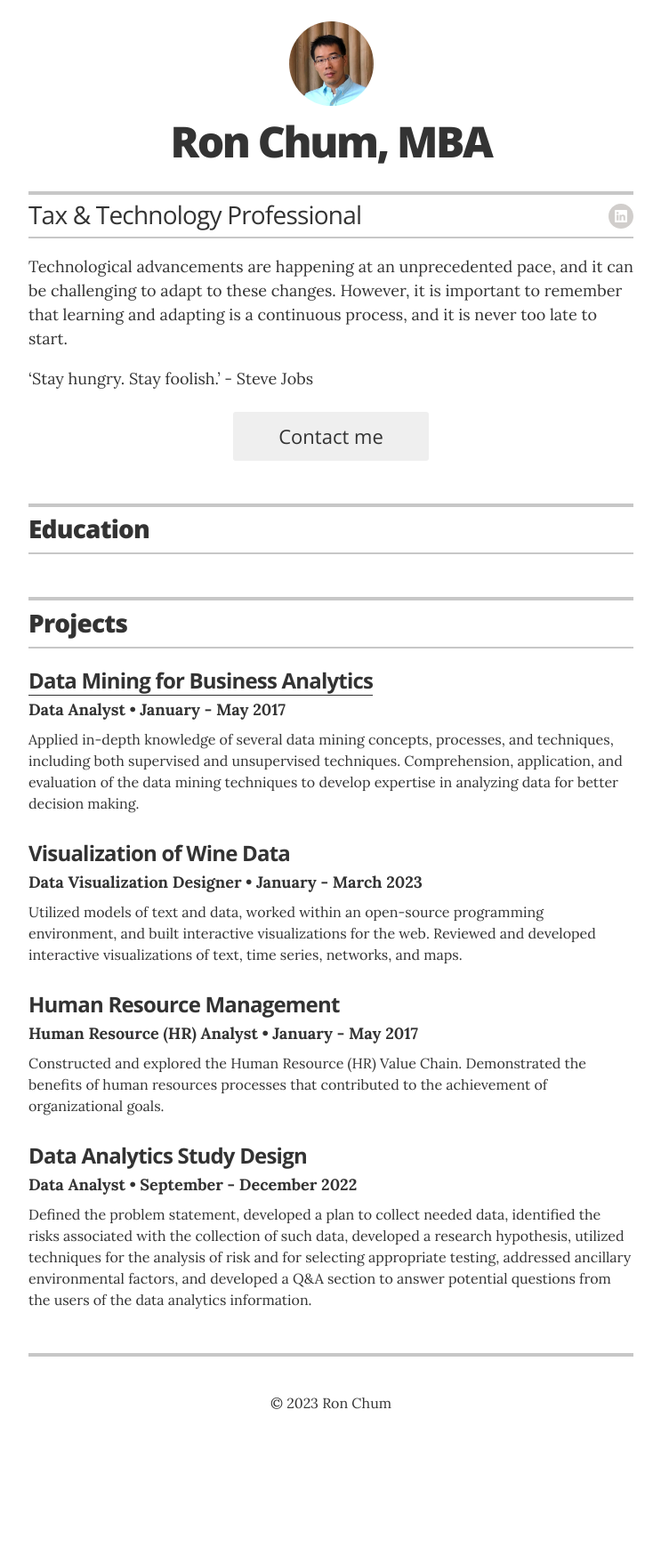
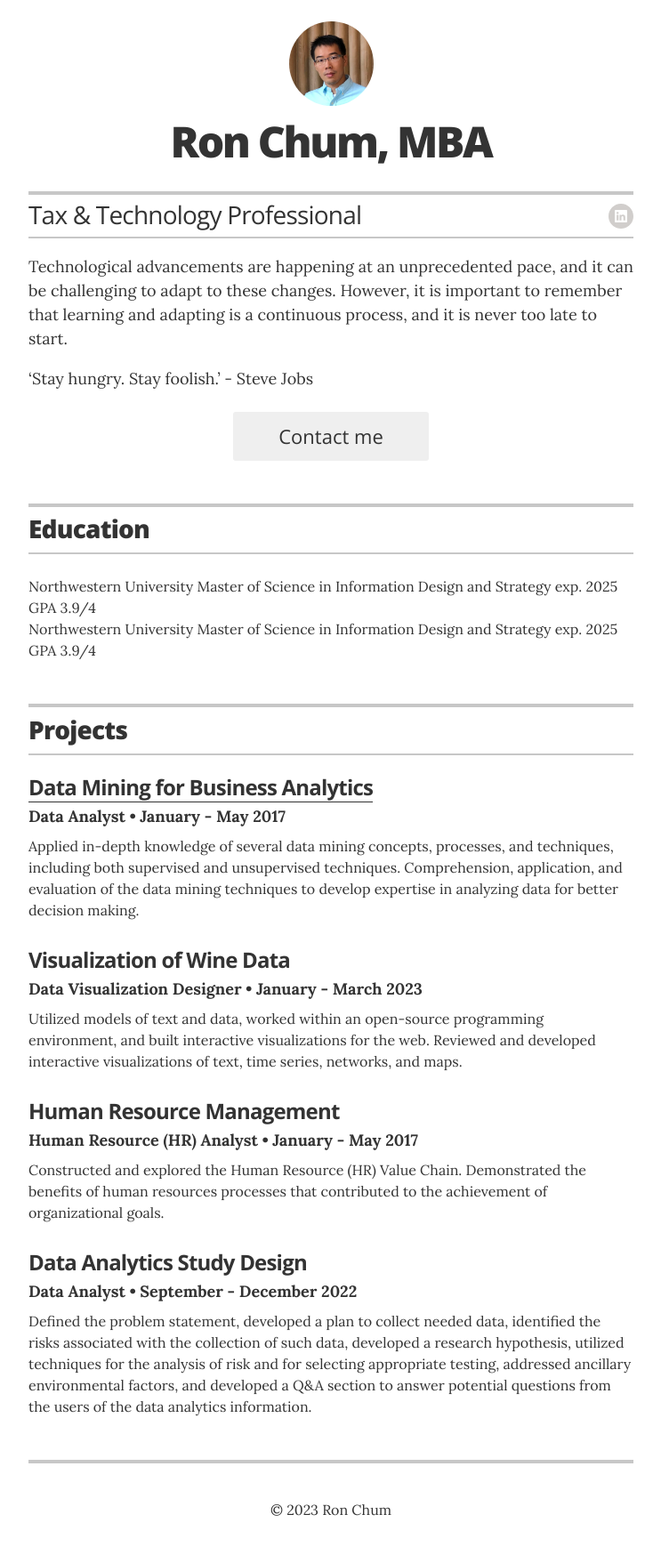
Before and after one commit to rchum/portfolio, a Jekyll site: the page built from index.html, in a window 1280 px wide. Shown: the whole page at 89% size, without its empty margins (268-1011 px from the left). Built offline with Jekyll 4.4.1, drawn with Linux system fonts in a browser that asks for light colours; before the commit the page ends 1637 px from its top, so only the background shows below that.

Commit message:
Update resume.html

```diff
--- a/_layouts/resume.html
+++ b/_layouts/resume.html
@@ -72,9 +72,9 @@
         -->
 
 <div>
-  <a Northwestern University</a>
-  <a Master of Science in Information Design and Strategy</a>
-    <a exp. 2025
+  <a>Northwestern University</a>
+  <a>Master of Science in Information Design and Strategy</a>
+    <a>exp. 2025
        GPA 3.9/4</a>
 
 
```
